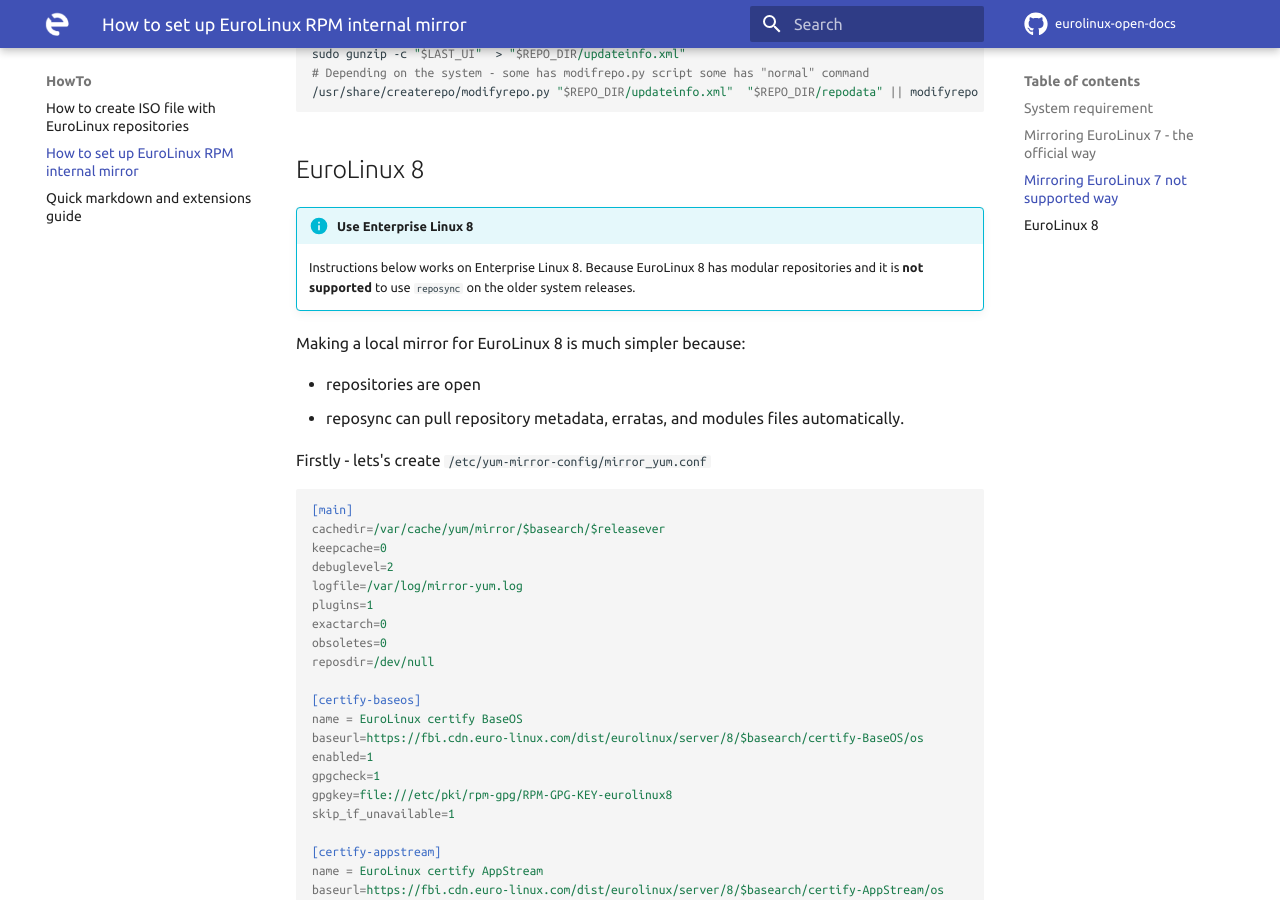
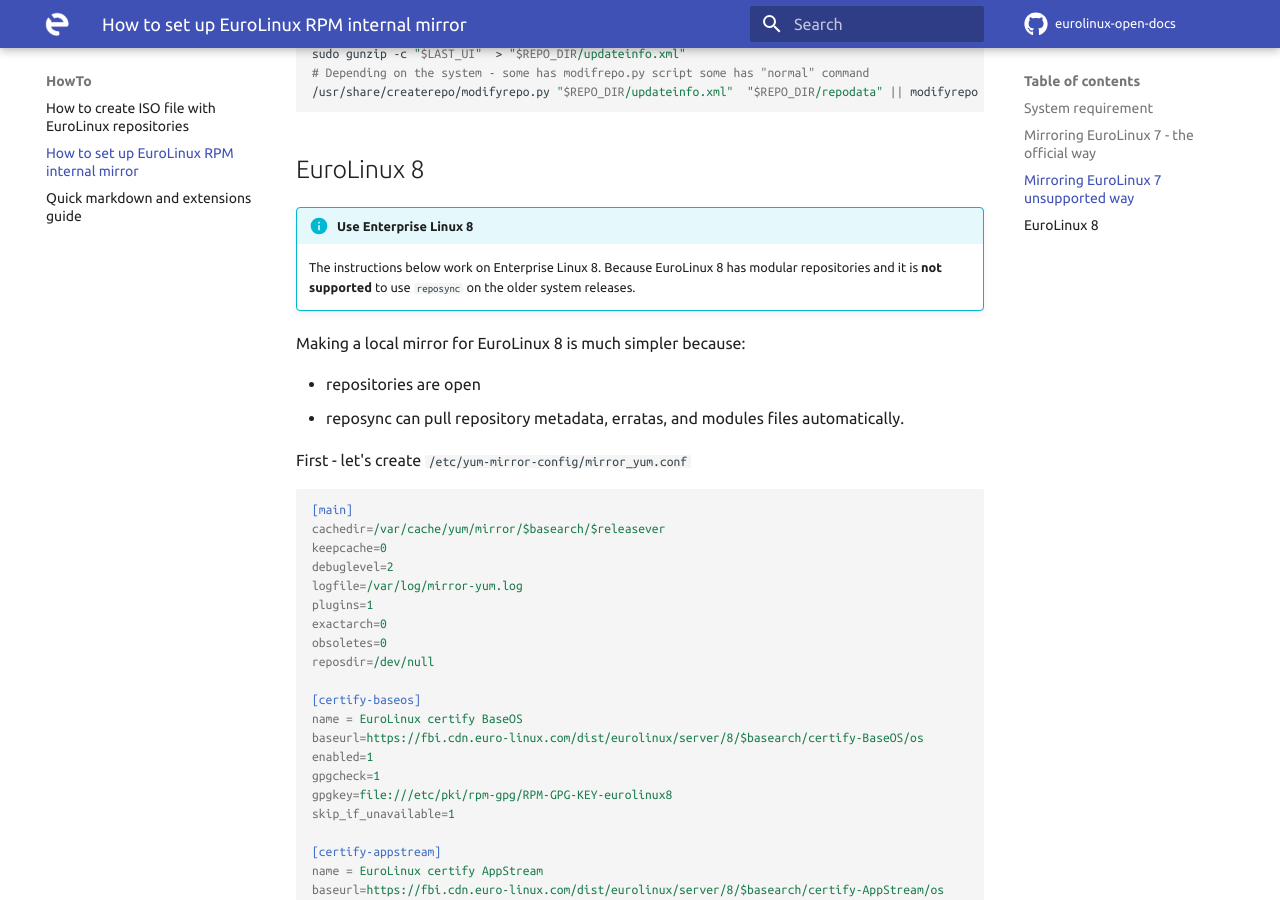
Before and after one commit to EuroLinux/eurolinux-open-docs, an MkDocs documentation site: the page built from docs/HowTo/mirror-eurolinux-locally.md, in a window 1280 px wide and 900 px high, scrolled down 3100 px. Built offline with MkDocs 1.6.1 and Material for MkDocs 9.7.7, drawn with Linux system fonts in a browser that asks for light colours; comment, search, counter and statistics services are not loaded; some of the changed text lies outside the part shown.

Commit message:
Add fixes by @tompods

````diff
--- a/docs/HowTo/mirror-eurolinux-locally.md
+++ b/docs/HowTo/mirror-eurolinux-locally.md
@@ -104,7 +104,7 @@
 
 This short manual concludes mirroring EuroLinux locally.
 
-## Mirroring EuroLinux 7 **not supported way**
+## Mirroring EuroLinux 7 **unsupported way**
 
 There is also the possibility to mirror EuroLinux repositories even with a
 single or even test subscription.
@@ -145,7 +145,7 @@
 ## EuroLinux 8
 
 !!! info "Use Enterprise Linux 8"
-    Instructions below works on Enterprise Linux 8. Because EuroLinux 8 has
+    The instructions below work on Enterprise Linux 8. Because EuroLinux 8 has
     modular repositories and it is **not supported** to use `reposync` on the
     older system releases.
 
@@ -155,7 +155,7 @@
 - reposync can pull repository metadata, erratas, and modules files
   automatically.
 
-Firstly - lets's create `/etc/yum-mirror-config/mirror_yum.conf`
+First - let's create `/etc/yum-mirror-config/mirror_yum.conf`
 
 ```ini
 [main]
````
Also changed, not shown: other parts of docs/HowTo/mirror-eurolinux-locally.md (+1 -1 lines), docs/HowTo/create-iso-with-repositories.md (+3 -3 lines).
